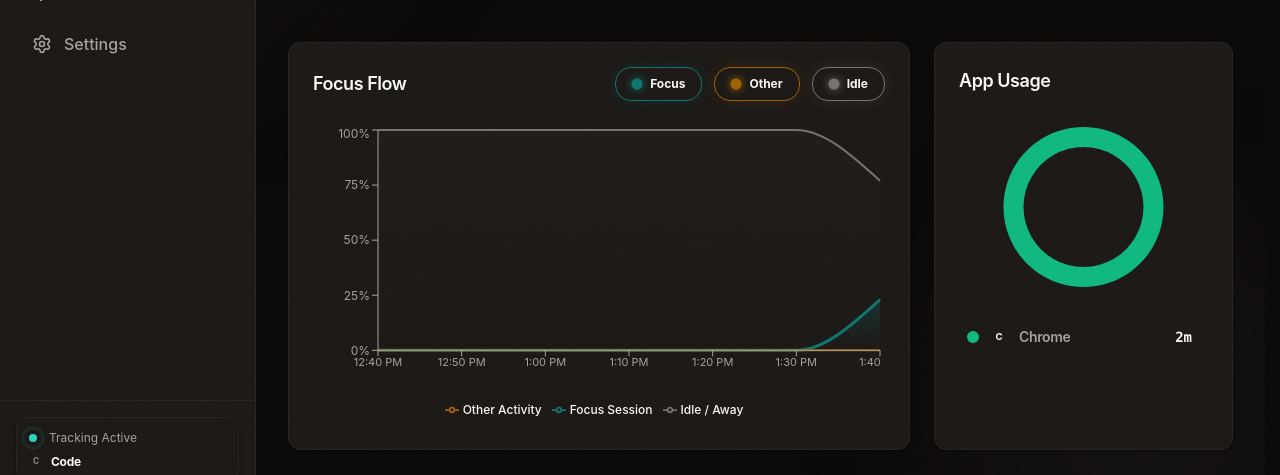
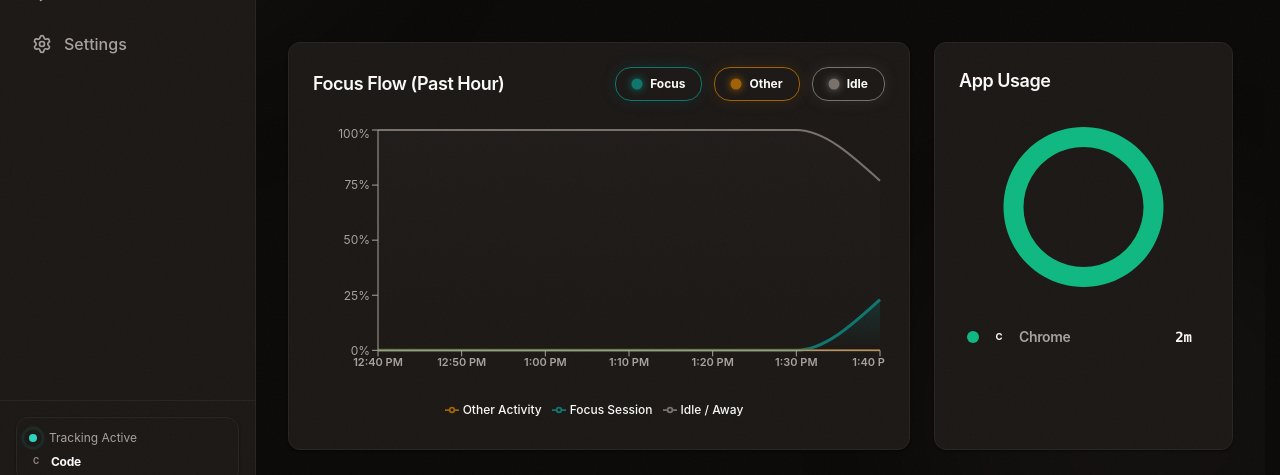
Before and after one commit to unfoldingdimensions/Activity_Tracker, a React (Vite) app: page / in a window 1280 px wide. Shown: the part 301-776 px from the top of the page. Built offline with nearby package versions, Linux system fonts and the light colour scheme.

Commit message:
feat: enhance focus flow with 10min intervals and improved time formatting

```diff
--- a/src/components/dashboard/FocusFlowChart.tsx
+++ b/src/components/dashboard/FocusFlowChart.tsx
@@ -123,24 +123,27 @@ export function FocusFlowChart({
                                 fontSize={11}
                                 tickLine={true}
                                 axisLine={true}
-                                interval={0}
-                                minTickGap={10}
+                                interval="preserveStartEnd"
                                 tickFormatter={(tick) => {
-                                    // Handle cases where label might already be formatted or is a raw time
                                     if (typeof tick === 'string' && tick.includes(':')) {
-                                        // Ensure it's in 1:00 AM format if it's e.g. "13:00"
+                                        const lower = tick.toLowerCase();
+                                        if (lower.includes('am') || lower.includes('pm')) {
+                                            return tick.replace(/\s+/g, '\n').toUpperCase();
+                                        }
                                         const [h, m] = tick.split(':');
-                                        if (h && m && !tick.includes('AM') && !tick.includes('PM')) {
+                                        if (h && m) {
                                             const hour = parseInt(h);
                                             const ampm = hour >= 12 ? 'PM' : 'AM';
                                             const displayHour = hour % 12 || 12;
-                                            return `${displayHour}:00 ${ampm}`;
+                                            const cleanM = m.replace(/[^0-9]/g, '');
+                                            return `${displayHour}:${cleanM}\n${ampm}`;
                                         }
-                                        return tick;
                                     }
                                     return tick;
                                 }}
-                                style={{ fontFamily: 'var(--font-body)' }}
+
+                                style={{ fontFamily: 'var(--font-display)', fontWeight: 600 }}
+
                             />
 
                             <YAxis
--- a/src/pages/Dashboard.tsx
+++ b/src/pages/Dashboard.tsx
@@ -136,8 +136,13 @@ export function Dashboard() {
                     className="grid grid-cols-1 lg:grid-cols-3 gap-6"
                 >
                     <motion.div variants={itemVariants} className="lg:col-span-2">
-                        <FocusFlowChart data={timelineData} isLoading={isLoading} title="Focus Flow" />
+                        <FocusFlowChart
+                            data={timelineData}
+                            isLoading={isLoading}
+                            title={`Focus Flow (${timeRange === 'past_hour' ? 'Past Hour' : timeRange === 'today' ? 'Today' : timeRange === 'yesterday' ? 'Yesterday' : timeRange === 'this_week' ? 'Past Week' : timeRange === 'this_month' ? 'Past Month' : timeRange.replace('past_', 'Past ')})`}
+                        />
                     </motion.div>
+
                     <motion.div variants={itemVariants}>
                         <AppUsageChart data={appUsage} isLoading={isLoading} />
                     </motion.div>
```
